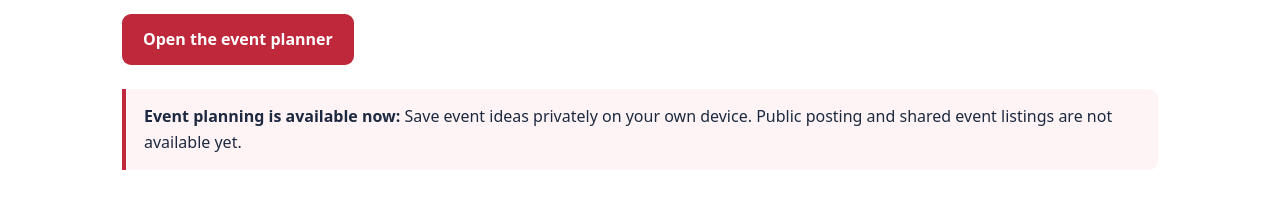
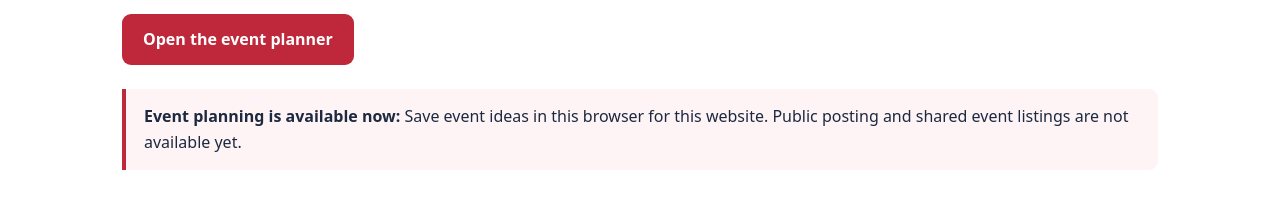
Before and after one commit to richlu09/Bringbackbetterapp.com, a plain HTML site: page index.html in a window 1280 px wide. Shown: the part 1534-1754 px from the top of the page. Drawn offline with Linux system fonts and the light colour scheme.

Commit message:
Clarify where event ideas are saved

```diff
--- a/index.html
+++ b/index.html
@@ -37,7 +37,7 @@ footer{background:var(--navy);color:white;padding:34px 0}footer p{margin:5px 0}
 <div class="hero"><div class="wrap"><div class="eyebrow">Together we can</div><h1>Better starts with all of us.</h1><p>A welcoming place to build stronger communities, share kindness and respect, bring generations together, and help neighbors thrive.</p><div class="actions"><a class="btn" href="#community">Explore our vision</a><a class="btn secondary" href="#mission">Why we exist</a></div></div></div>
 <section id="mission"><div class="wrap"><h2>Our mission</h2><p class="lead">Bring Back Better is a community-first movement built on kindness, respect, honesty, accountability, family, and connection. Everyone age <strong>16 or older</strong> is welcome, with <strong>no upper age limit</strong>. We believe every generation has something valuable to offer.</p><p>We're starting locally, with the goal of growing into communities across the country.</p></div></section>
 <section id="community"><div class="wrap"><h2>What brings us together</h2><div class="cards"><article class="card"><h3>Kindness &amp; respect</h3><p>Encouraging thoughtful conversations, good deeds, and treating people with dignity.</p></article><article class="card"><h3>Across generations</h3><p>Connecting neighbors to share experiences, skills, stories, and wisdom.</p></article><article class="card"><h3>Community connections</h3><p>Making room for local ideas, participation, and neighbors supporting neighbors.</p></article></div></div></section>
-<section id="events"><div class="wrap"><h2>Community events</h2><p class="lead">Our vision includes a place where community members can share local events and activities. As Bring Back Better grows, we also hope to host events that bring people together in person.</p><p><a class="btn" href="./events.html">Open the event planner</a></p><div class="note"><strong>Event planning is available now:</strong> Save event ideas privately on your own device. Public posting and shared event listings are not available yet.</div></div></section>
+<section id="events"><div class="wrap"><h2>Community events</h2><p class="lead">Our vision includes a place where community members can share local events and activities. As Bring Back Better grows, we also hope to host events that bring people together in person.</p><p><a class="btn" href="./events.html">Open the event planner</a></p><div class="note"><strong>Event planning is available now:</strong> Save event ideas in this browser for this website. Public posting and shared event listings are not available yet.</div></div></section>
 <section id="assistance"><div class="wrap"><h2>Give help. Find hope.</h2><p class="lead">We're planning an assisted fund focused on essential needs such as food and bills, with an emphasis on accountability, privacy, and working with trusted community partners.</p><div class="cards"><article class="card"><span class="tag">Planned</span><h3>Food support</h3><p>Help connect people facing food insecurity with reliable local assistance.</p></article><article class="card"><span class="tag">Planned</span><h3>Essential bills</h3><p>Explore a careful, verified process for supporting essential household expenses.</p></article><article class="card"><span class="tag">Our commitment</span><h3>Trust &amp; safety</h3><p>Design safeguards and clear rules before accepting or distributing assistance funds.</p></article></div><div class="note"><strong>Not accepting donations or assistance requests yet.</strong> The fund and its verification, payment, and distribution processes have not launched.</div></div></section>
 <section id="future"><div class="wrap"><h2>Building something better, together</h2><p class="lead">Bring Back Better is in its early stages. Our first focus is a strong local community experience, with a longer-term goal of a mobile-friendly platform for iPhone and Android and eventual nationwide growth.</p><a class="btn" href="#top">Back to top</a></div></section>
 </main><footer><div class="wrap"><strong>BRING BACK BETTER</strong><p>Better Together. Better Tomorrow.</p><p>For ages 16 and older · © 2026 Bring Back Better</p></div></footer>
```
